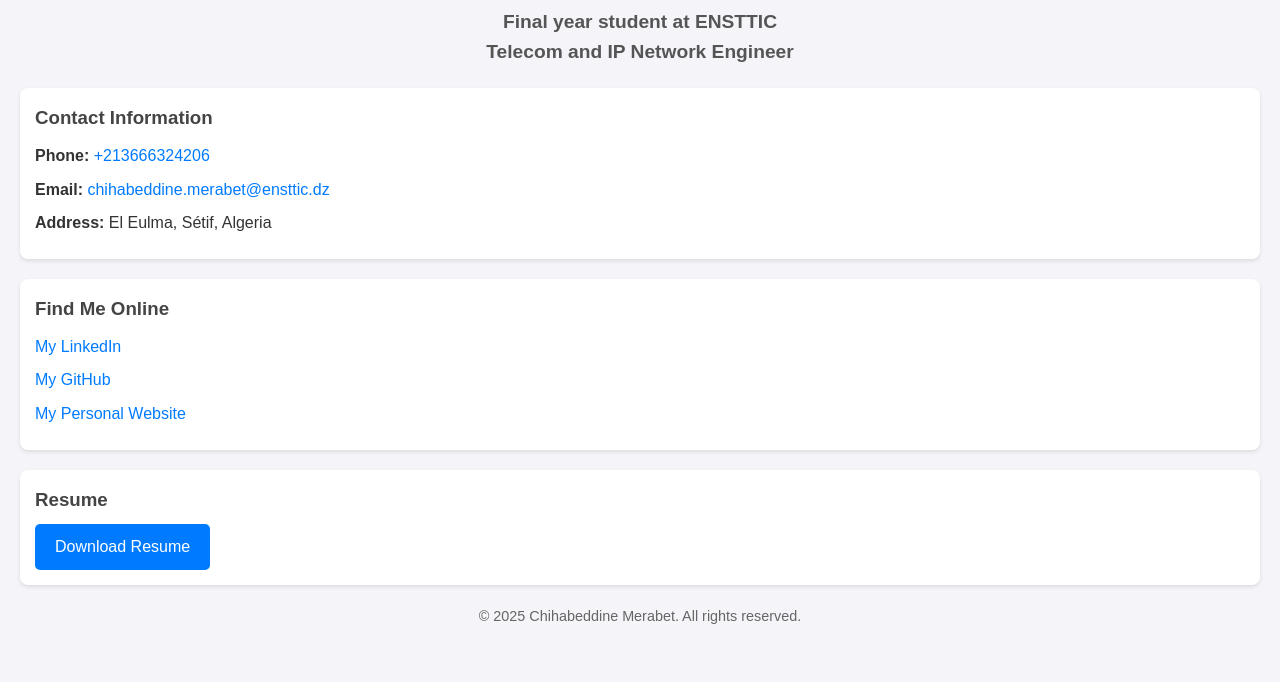
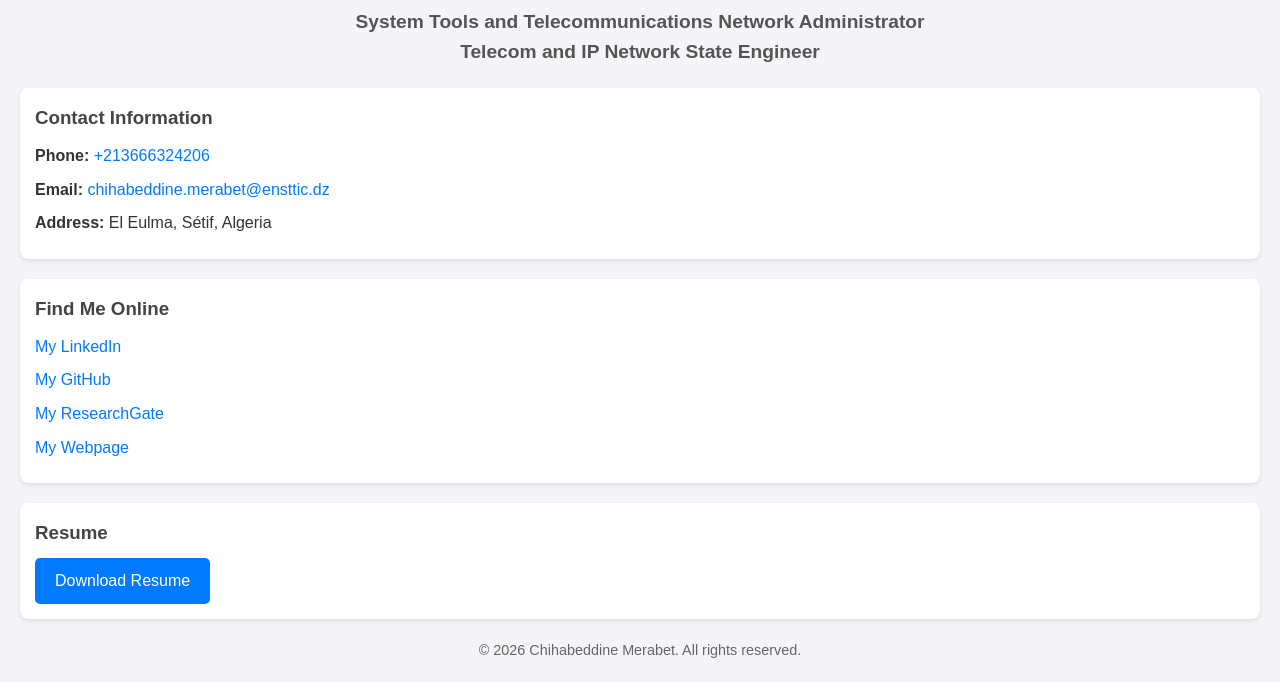
Before and after one commit to chihab-merabet/portfolio, a plain HTML site: page index.html in a window 1280 px wide. Shown: the part 217-899 px from the top of the page. Before the commit the page ends 865 px from the top, so only its background shows below. Drawn offline with Linux system fonts and the light colour scheme.

Commit message:
Update index.html

```diff
--- a/index.html
+++ b/index.html
@@ -8,7 +8,7 @@
   <meta property="og:description" content="Contact information, resume, and online profiles for Chihabeddine Merabet.">
   <meta property="og:image" content="Photo.jpg">
   <meta property="og:url" content="https://chihab-merabet.github.io/">
-  <title>Chihabeddine Merabet - Network and IP Engineer</title>
+  <title>Chihabeddine Merabet - Network and IP State Engineer</title>
   <link rel="stylesheet" href="styles.css">
   <link rel="icon" href="favicon.ico" type="image/x-icon">
 </head>
@@ -16,8 +16,8 @@
   <header class="header">
     <img src="Photo.jpg" alt="Photo of Chihabeddine Merabet, Network and IP Engineer" class="profile-photo">
     <h1>Chihabeddine Merabet</h1>
-    <h2>Final year student at ENSTTIC</h2>
-    <h2>Telecom and IP Network Engineer</h2>
+    <h2>System Tools and Telecommunications Network Administrator</h2>
+    <h2>Telecom and IP Network State Engineer</h2>
   </header>
 
   <main>
@@ -35,18 +35,19 @@
       <ul>
         <li><a href="https://www.linkedin.com/in/chihab-merabet" target="_blank">My LinkedIn</a></li>
         <li><a href="https://github.com/chihab-merabet" target="_blank">My GitHub</a></li>
-        <li><a href="https://chihab-merabet.github.io/" target="_blank">My Personal Website</a></li>
+        <li><a href="https://www.researchgate.net/profile/Chihabeddine-Merabet" target="_blank">My ResearchGate</a></li>
+        <li><a href="https://chihab-merabet.github.io/" target="_blank">My Webpage</a></li>
       </ul>
     </section>
 
     <section class="resume">
       <h3>Resume</h3>
-      <a href="CV.pdf" download target="_blank" class="btn">Download Resume</a>
+      <a href="Resume2026.pdf" download target="_blank" class="btn">Download Resume</a>
     </section>
   </main>
 
   <footer>
-    <p>© 2025 Chihabeddine Merabet. All rights reserved.</p>
+    <p>© 2026 Chihabeddine Merabet. All rights reserved.</p>
   </footer>
 </body>
 </html>
```
